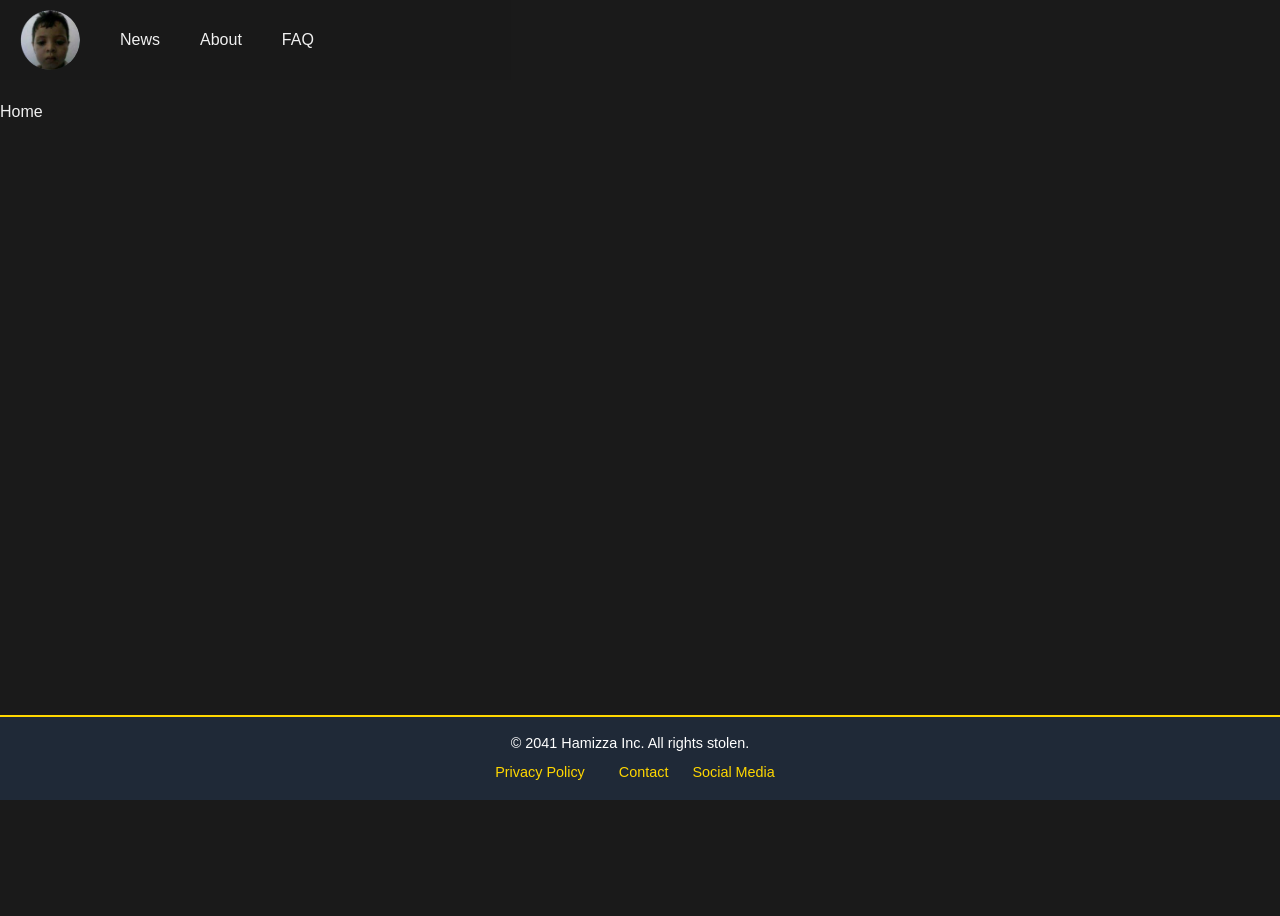
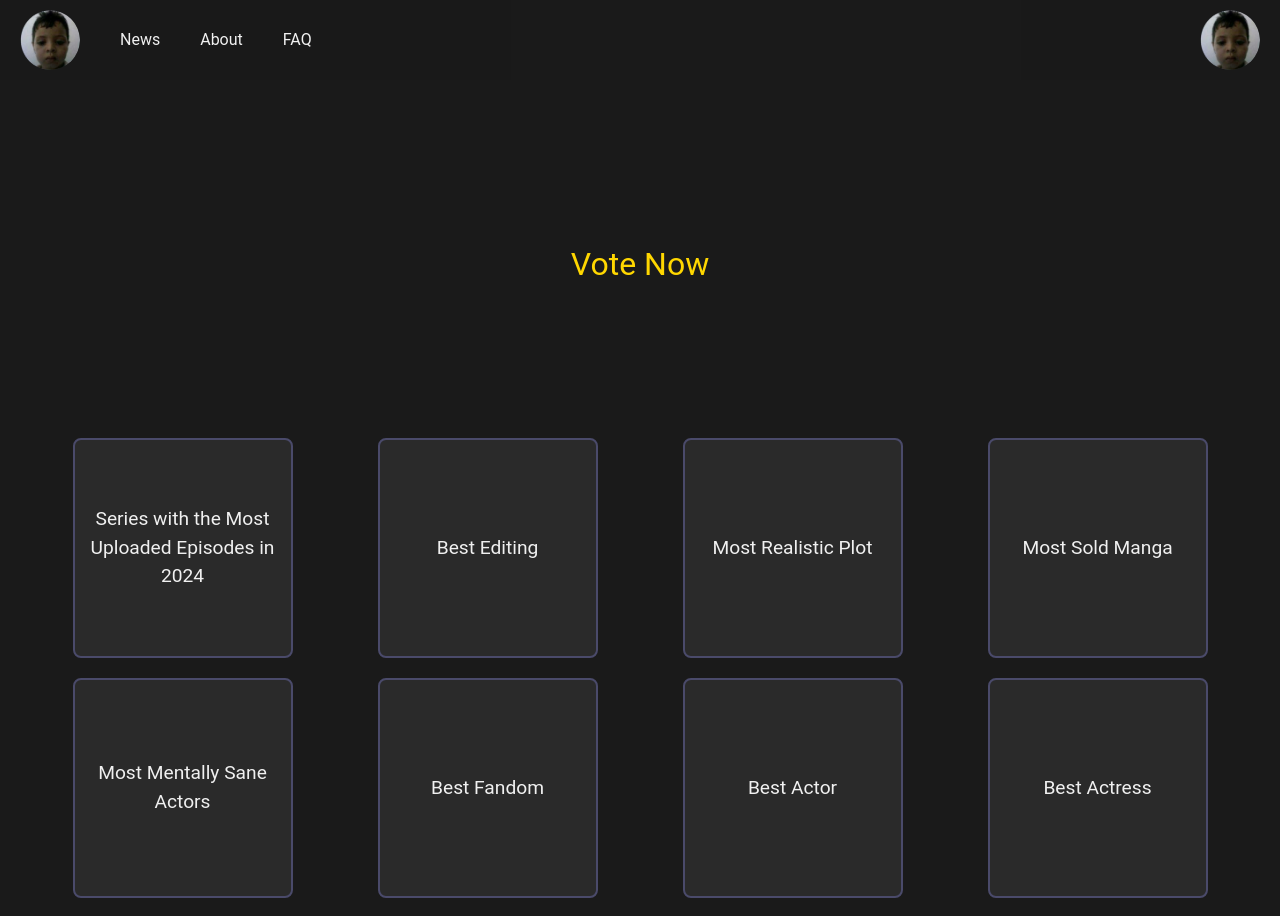
Before and after one commit to 4nglp/hmz, a Next.js app: page /home in a window 1280 px wide. Shown: the top 916 px of the page. Before the commit the page ends 800 px from the top, so only its background shows below. Built offline with nearby package versions, Linux system fonts and the light colour scheme.

Commit message:
some styling + added the home page

```diff
--- a/app/globals.css
+++ b/app/globals.css
@@ -2,25 +2,29 @@
 @tailwind components;
 @tailwind utilities;
 
+/* Base styles */
 body {
   font-family: "Roboto", sans-serif;
   background-color: #1a1a1a;
   color: #f0f0f0;
   margin: 0;
+  padding: 0;
   padding-top: 100px !important;
+  overflow-x: hidden;
 }
 
 h1,
 h2 {
   color: #ffd700;
+  text-align: center;
   margin: 0;
-  text-align: center;
 }
 
 h2 {
-  font-size: 2em;
+  font-size: 2rem;
 }
 
+/* Navigation bar */
 nav {
   position: fixed;
   top: 0;
@@ -32,23 +36,23 @@ nav {
   padding: 10px 20px;
   z-index: 1000;
 }
+
 nav ul {
   list-style: none;
   display: flex;
   margin: 0;
   padding: 0;
 }
-nav .left {
+
+nav .left,
+nav .right {
   display: flex;
   align-items: center;
   gap: 20px;
 }
-/*41 hh*/
+
 nav ul li {
   margin: 0 20px;
-  list-style: none;
-  display: flex;
-  padding: 0;
 }
 
 nav ul li a {
@@ -60,56 +64,36 @@ nav a:hover {
   text-decoration: underline;
 }
 
-nav .left img {
-  height: 40px;
+nav .left img,
+nav .right img {
+  height: 60px;
+  width: 60px;
   border-radius: 50%;
-  width: 60px;
-  height: 60px;
 }
-nav .right img {
-  height: 40px;
-  padding-right: 60px;
-}
-
-/* container d zb wllah 7ta 7a9adni*/
+/* Container for the categories, with grid layout for responsiveness */
 .categories-container {
-  max-width: 100%;
-  margin: 0 auto;
-  padding: 50px 100px;
-}
-
-.categories {
-  display: flex;
-  flex-wrap: wrap;
+  margin-top: 100px;
+  padding: 50px 20px;
+  display: grid;
+  grid-template-columns: repeat(
+    4,
+    1fr
+  ); /* 4 categories per row on larger screens */
   gap: 20px;
-  justify-content: center;
+  justify-items: center;
 }
 
 .category-card {
   background-color: #2a2a2a;
   border: 2px solid #4a4a6a;
   border-radius: 8px;
-  width: calc(25% - 20px);
-  padding-top: 25%;
-  position: relative;
   text-align: center;
-  text-decoration: none;
-  color: #f0f0f0;
+  width: 220px; /* Same size for all screens */
+  height: 220px; /* Same height for all screens */
   display: flex;
   align-items: center;
   justify-content: center;
   transition: background-color 0.3s, border-color 0.3s;
-}
-
-.category-card h3 {
-  margin: 0;
-  position: absolute;
-  top: 50%;
-  left: 50%;
-  transform: translate(-50%, -50%);
-  font-size: 1.2em;
-  text-align: center;
-  padding: 0 10px;
 }
 
 .category-card:hover {
@@ -117,56 +101,57 @@ nav .right img {
   border-color: #4a4a6a;
 }
 
+.category-card h3 {
+  font-size: 1.2rem;
+  text-align: center;
+  padding: 0 10px;
+}
+
+/* Responsive Design */
 @media (max-width: 1024px) {
-  .category-card {
-    width: calc(33.333% - 20px);
-    padding-top: 33.333%;
+  .categories-container {
+    grid-template-columns: repeat(
+      2,
+      1fr
+    ); /* 2 categories per row for tablets */
   }
 }
 
 @media (max-width: 768px) {
-  .category-card {
-    width: calc(50% - 20px);
-    padding-top: 50%;
-  }
-  nav ul {
-    padding: 10px;
-    align-items: flex-start;
+  .categories-container {
+    grid-template-columns: repeat(2, 1fr); /* 2 categories per row for mobile */
+    gap: 20px;
   }
 
-  nav ul li {
-    margin: 5px 0;
-    padding: 10px;
+  .category-card {
+    width: 220px; /* Same width for mobile as desktop */
+    height: 220px; /* Keep the same height */
   }
+
   main {
-    padding: 10px;
-    padding-top: 150px;
-  }
-  /*41 hh*/
-
-  footer ul li {
-    padding: 10px;
+    margin-top: 150px;
   }
 }
 
 @media (max-width: 480px) {
+  .categories-container {
+    grid-template-columns: 1fr;
+  }
+
   .category-card {
     width: 100%;
-    padding-top: 100%;
+    height: auto;
   }
 }
 
 footer {
   background-color: #333;
+  color: #d0d0d0;
+  font-size: 0.9rem;
   text-align: center;
   padding: 20px;
-  position: relative;
-  bottom: 0;
-  width: 100%;
   border-top: 2px solid #ffd700;
-  padding: 20px;
-  color: #d0d0d0;
-  font-size: 0.9rem;
+  margin-top: auto;
 }
 
 footer p {
@@ -175,203 +160,35 @@ footer p {
 
 footer ul {
   list-style: none;
-  padding: 0;
-  margin: 10px 0 0 0;
   display: flex;
   justify-content: center;
+  gap: 10px;
+  padding: 0;
+  margin: 10px 0 0;
 }
 
 footer ul li {
-  margin: 0 10px;
+  margin: 0;
 }
 
-footer a {
+footer ul li a {
   color: #ffd700;
   text-decoration: none;
 }
 
-footer a:hover {
+footer ul li a:hover {
   text-decoration: underline;
 }
 
 html,
 body {
-  margin: 0;
-  padding: 0;
-  overflow-x: hidden; /* Prevent horizontal scrolling */
-  width: 100%; /* Fit the screen width */
-}
-* {
-  box-sizing: border-box; /* Ensure padding and borders are included in the element's width/height */
-}
-nav,
-main {
-  width: 100%; /* Ensure these elements don't exceed screen width */
-}
-
-* {
-  margin: 0;
-  padding: 0;
-  box-sizing: border-box;
-  font-family: Arial, sans-serif;
-}
-
-a {
-  text-decoration: none;
-  color: inherit;
-}
-
-.categories-container {
-  margin-top: 100px;
+  min-height: 100%;
   display: flex;
-  flex-wrap: wrap;
-  justify-content: center;
-  gap: 20px;
-  padding: 20px;
-}
-
-/* chat zbt */
-.category-card {
-  background-color: #2a1f3c;
-  border-radius: 10px;
-  text-align: center;
-  width: 220px;
-  padding: 15px;
-  box-shadow: 0px 4px 6px rgba(0, 0, 0, 0.2);
-  display: flex;
-  flex-direction: column; /* هاد القلوة من البارح كانقلب عليها */
-  align-items: center;
-}
-
-/* حقدت يا زبي */
-.category-card img {
-  width: 100%;
-  height: 200px;
-  object-fit: contain;
-  border-radius: 5px;
-}
-
-/* الله يحرق طبونمكم */
-.category-card p {
-  margin-top: 10px;
-  font-size: 1rem;
-  text-align: center;
-}
-
-@media (max-width: 768px) {
-  .categories-container {
-    margin-top: 120px;
-  }
-
-  .category-card {
-    width: 150px;
-    padding: 10px;
-  }
-
-  .category-card img {
-    height: auto;
-  }
-}
-
-.voting-section p {
-  display: flex;
-  justify-content: center;
-  align-items: center;
   flex-direction: column;
-  margin-top: 10px;
-  padding: 30px;
-  text-align: center;
-}
-
-main {
-  padding: 20px;
-  margin-top: 120px;
-}
-
-.about-section {
-  background-color: #2a2a2a;
-  padding: 20px;
-  border-radius: 8px;
-  box-shadow: 0 4px 8px rgba(0, 0, 0, 0.2);
-}
-
-.about-section h1 {
-  font-size: 2rem;
-  color: #ffd700;
-  margin-bottom: 10px;
-}
-
-.about-section h2 {
-  font-size: 1.5rem;
-  color: #f0f0f0;
-  margin-bottom: 15px;
-}
-
-.about-section p {
-  font-size: 1rem;
-  color: #d0d0d0;
-  line-height: 1.6;
-  text-align: center;
 }
 
 main {
   flex: 1;
+  padding: 20px;
+  margin-top: 120px;
 }
-@media (max-width: 768px) {
-  main {
-    padding: 10px;
-    margin-top: 150px;
-  }
-  /*41 hh*/
-}
-
-@media (min-width: 1024px) {
-  main {
-    margin-top: 100px; /* Increased spacing for larger screens */
-  }
-  footer {
-    position: fixed;
-    padding-right: 40px;
-  }
-}
-
-.vote-link {
-  text-decoration: none;
-}
-
-.vote-square {
-  width: 200px;
-  height: 200px;
-  background-color: #2a2a2a;
-  display: flex;
-  align-items: center;
-  justify-content: center;
-  margin: 20px auto;
-  border-radius: 10px;
-  box-shadow: 0 4px 8px rgba(0, 0, 0, 0.2);
-  color: #f0f0f0;
-  font-size: 1.2rem;
-  text-align: center;
-  transition: background-color 0.3s, color 0.3s;
-  position: relative;
-}
-.vote-square:hover {
-  background-color: #4a4a6a;
-  border-color: #4a4a6a;
-}
-
-.vote-square span {
-  opacity: 1;
-  transition: opacity 0.3s;
-}
-
-.vote-square:hover span {
-  opacity: 0;
-}
-
-.vote-square:hover::after {
-  content: "Send your foot from here";
-  position: absolute;
-  color: #ffffff;
-  font-size: 1.2rem;
-}
--- a/app/home/page.jsx
+++ b/app/home/page.jsx
@@ -1,5 +1,60 @@
+import Link from "next/link";
+
 const Home = () => {
-  return <div>Home</div>;
+  return (
+    <main>
+      <section className="voting-section">
+        <h2>Vote Now</h2>
+        <div className="categories-container">
+          <Link
+            href="/series-with-most-uploaded-episodes"
+            className="category-card"
+          >
+            <h3>Series with the Most Uploaded Episodes in 2024</h3>
+          </Link>
+          <Link href="/best-editing" className="category-card">
+            <h3>Best Editing</h3>
+          </Link>
+          <Link href="/most-realistic-plot" className="category-card">
+            <h3>Most Realistic Plot</h3>
+          </Link>
+          <Link href="/most-sold-manga" className="category-card">
+            <h3>Most Sold Manga</h3>
+          </Link>
+          <Link href="/most-mentally-sane-actors" className="category-card">
+            <h3>Most Mentally Sane Actors</h3>
+          </Link>
+          <Link href="/best-fandom" className="category-card">
+            <h3>Best Fandom</h3>
+          </Link>
+          <Link href="/best-actor" className="category-card">
+            <h3>Best Actor</h3>
+          </Link>
+          <Link href="/best-actress" className="category-card">
+            <h3>Best Actress</h3>
+          </Link>
+          <Link href="/best-costume-design" className="category-card">
+            <h3>Best Costume Design</h3>
+          </Link>
+          <Link href="/best-editing-2hh" className="category-card">
+            <h3>Best Editing</h3>
+          </Link>
+          <Link href="/best-sounds" className="category-card">
+            <h3>Best Sounds</h3>
+          </Link>
+          <Link href="/best-story-telling" className="category-card">
+            <h3>Best Story Telling</h3>
+          </Link>
+          <Link href="/most-caked-up-character" className="category-card">
+            <h3>Most Caked Up Character</h3>
+          </Link>
+          <Link href="/best-customer-service" className="category-card">
+            <h3>Best Customer Service</h3>
+          </Link>
+        </div>
+      </section>
+    </main>
+  );
 };
 
 export default Home;
```
